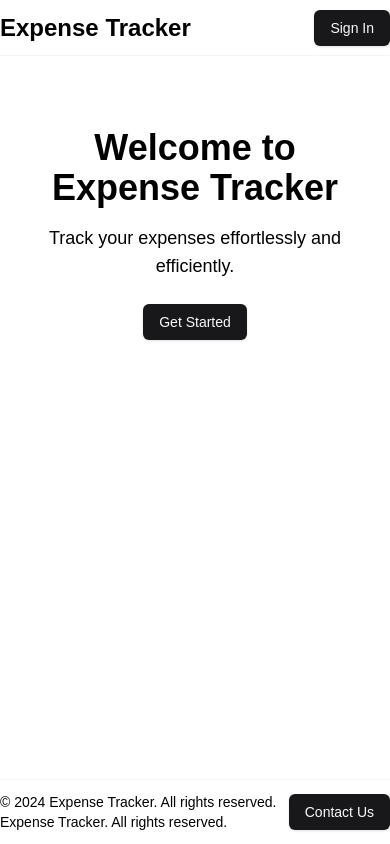
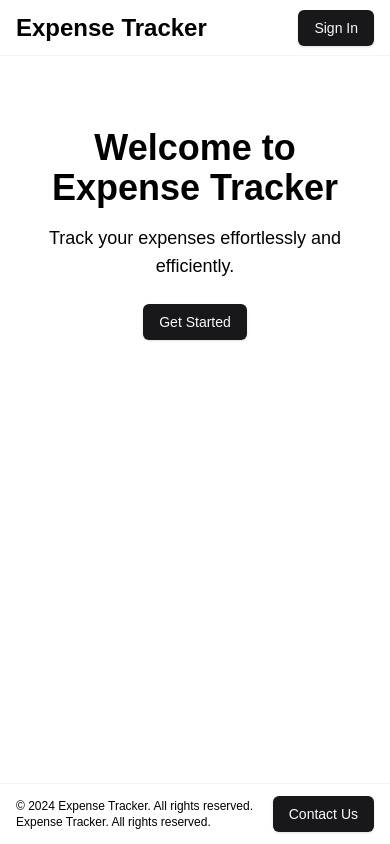
Before and after one commit to sushil-kamble/expense-mate, a Next.js app: page / in a window 390 px wide. Built offline with nearby package versions, Linux system fonts and the light colour scheme; no server answers.

Commit message:
Update ExpenseBreakdown and Footer styling

```diff
--- a/src/app/tracker/personal/ExpenseBreakdown.tsx
+++ b/src/app/tracker/personal/ExpenseBreakdown.tsx
@@ -20,7 +20,7 @@ const ExpenseBreakdown = ({
                     </div>
                 </div>
                 <div className="mt-2">
-                    <div className="text-lg border-b"> Categories</div>
+                    <div className="text-base border-b"> Categories</div>
                     <div className="flex flex-col gap-2 mt-2">
                         {breakdown.expensePerCategory.map((category) => (
                             <div
--- a/src/app/tracker/personal/page.tsx
+++ b/src/app/tracker/personal/page.tsx
@@ -12,11 +12,11 @@ const PersonalExpense = async () => {
     const getBreakdown = await getTotalExpenseAndExpensePerCategory();
     return (
         <div>
-            <div className="grid grid-cols-1 md:grid-cols-2">
-                <div className="p-4 pl-0">
+            <div className="grid grid-cols-1 md:grid-cols-2 mx-4 md:mx-0 gap-y-8 md:gap-y-0">
+                <div className="md:pb-4 md:pr-4 pl-0">
                     <Form />
                 </div>
-                <div className="p-4 pr-0">
+                <div className="md:pb-4 md:pl-4 pr-0">
                     <ExpenseBreakdown breakdown={getBreakdown} />
                 </div>
                 <div className="md:col-span-2 border-t py-4">
--- a/src/components/Footer.tsx
+++ b/src/components/Footer.tsx
@@ -3,9 +3,9 @@ import { Button } from '@/components/ui/button';
 
 const Footer = () => {
     return (
-        <div className="border-t border-zinc-100 py-3">
+        <div className="border-t border-zinc-100 py-3 px-4 md:px-0">
             <div className="container mx-auto flex justify-between items-center">
-                <p className="text-sm">
+                <p className="text-xs md:text-sm">
                     &copy; {new Date().getFullYear()} Expense Tracker. All
                     rights reserved. Expense Tracker. All rights reserved.
                 </p>
--- a/src/components/Header.tsx
+++ b/src/components/Header.tsx
@@ -9,7 +9,7 @@ const Header = () => {
     const { userId } = useAuth();
 
     return (
-        <div className="border-b border-zinc-100 flex items-center sticky top-0 z-10 bg-white h-14">
+        <div className="border-b border-zinc-100 flex items-center sticky top-0 z-10 bg-white h-14 px-4 md:px-0">
             <div className="container mx-auto flex justify-between items-center">
                 <Link href="/">
                     <h2 className="text-2xl font-bold">Expense Tracker</h2>
```
